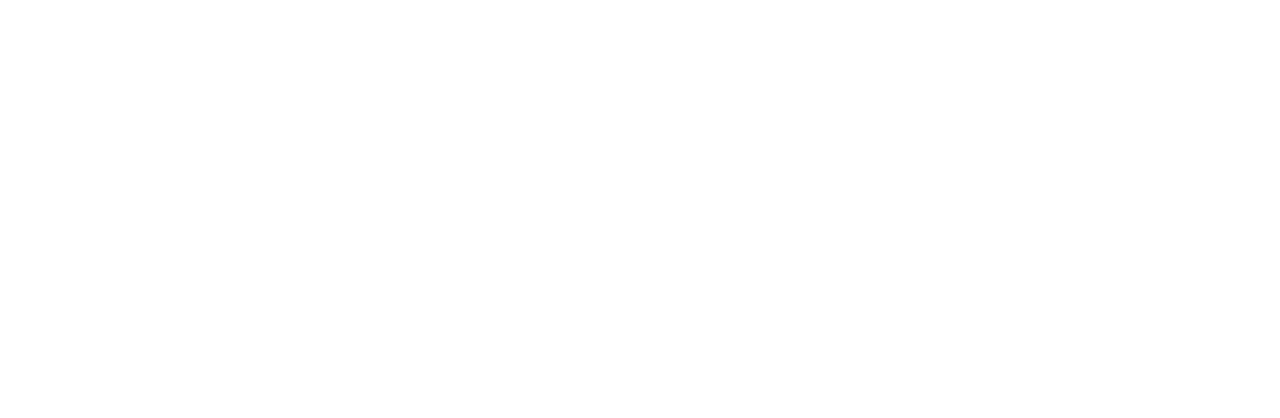
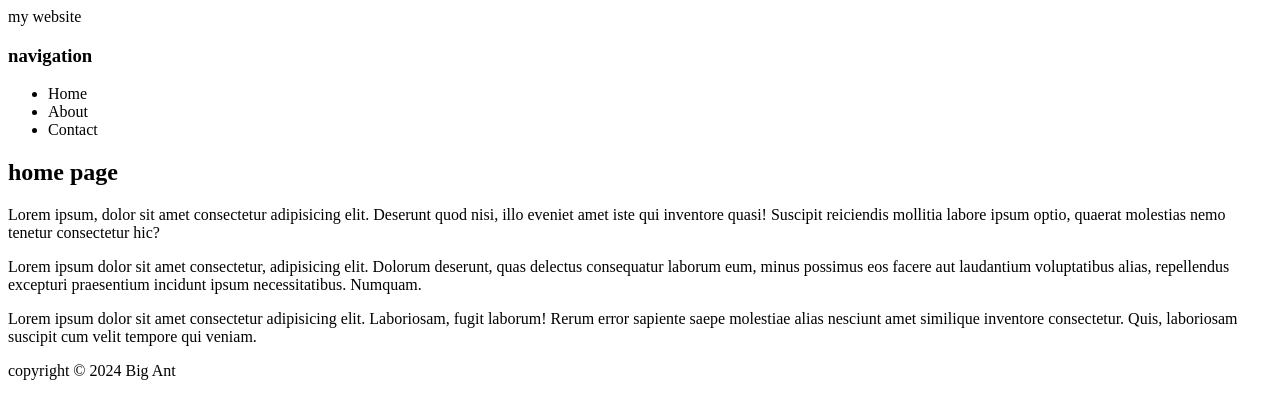
Before and after one commit to BigAnt101/css-practice, a plain HTML site: page index.html in a window 1280 px wide. Drawn offline with Linux system fonts and the light colour scheme.

Commit message:
content added

```diff
--- a/index.html
+++ b/index.html
@@ -1,8 +1,38 @@
-<doctype html>
-<hmtl>
+<!DOCTYPE html>
+<html lang="en">
 <head>
-<title>css practice</title>
+    <meta charset="UTF-8">
+    <meta name="viewport" content="width=device-width, initial-scale=1.0">
+    <title>Document</title>
+    <link rel="stylesheet" href="style.css">
 </head>
 <body>
-</body>
+    <div id="container">
+        <div id ="header">
+<hi>my website</hi>
+        </div>
+        <div id ="content">
+            <div id ="nav">
+                <h3>navigation</h3>
+                <ul>
+                    <li>Home</li>
+                    <li>About</li>
+                    <li>Contact</li>
+                </ul>
+        </div>
+
+        <div id ="main">
+            <h2>home page</h2>
+            <p>Lorem ipsum, dolor sit amet consectetur adipisicing elit. Deserunt quod nisi, illo eveniet amet iste qui inventore quasi! Suscipit reiciendis mollitia labore ipsum optio, quaerat molestias nemo tenetur consectetur hic?</p>
+            <p>Lorem ipsum dolor sit amet consectetur, adipisicing elit. Dolorum deserunt, quas delectus consequatur laborum eum, minus possimus eos facere aut laudantium voluptatibus alias, repellendus excepturi praesentium incidunt ipsum necessitatibus. Numquam.</p>
+            <p>Lorem ipsum dolor sit amet consectetur adipisicing elit. Laboriosam, fugit laborum! Rerum error sapiente saepe molestiae alias nesciunt amet similique inventore consectetur. Quis, laboriosam suscipit cum velit tempore qui veniam.</p>
+
+        </div>
+     </div>
+      <div id="footer">
+        copyright &copy; 2024 Big Ant
+
+     </div>
+  </div>
+ </body>
 </html>
```
Also changed, not shown: style.css (added).
